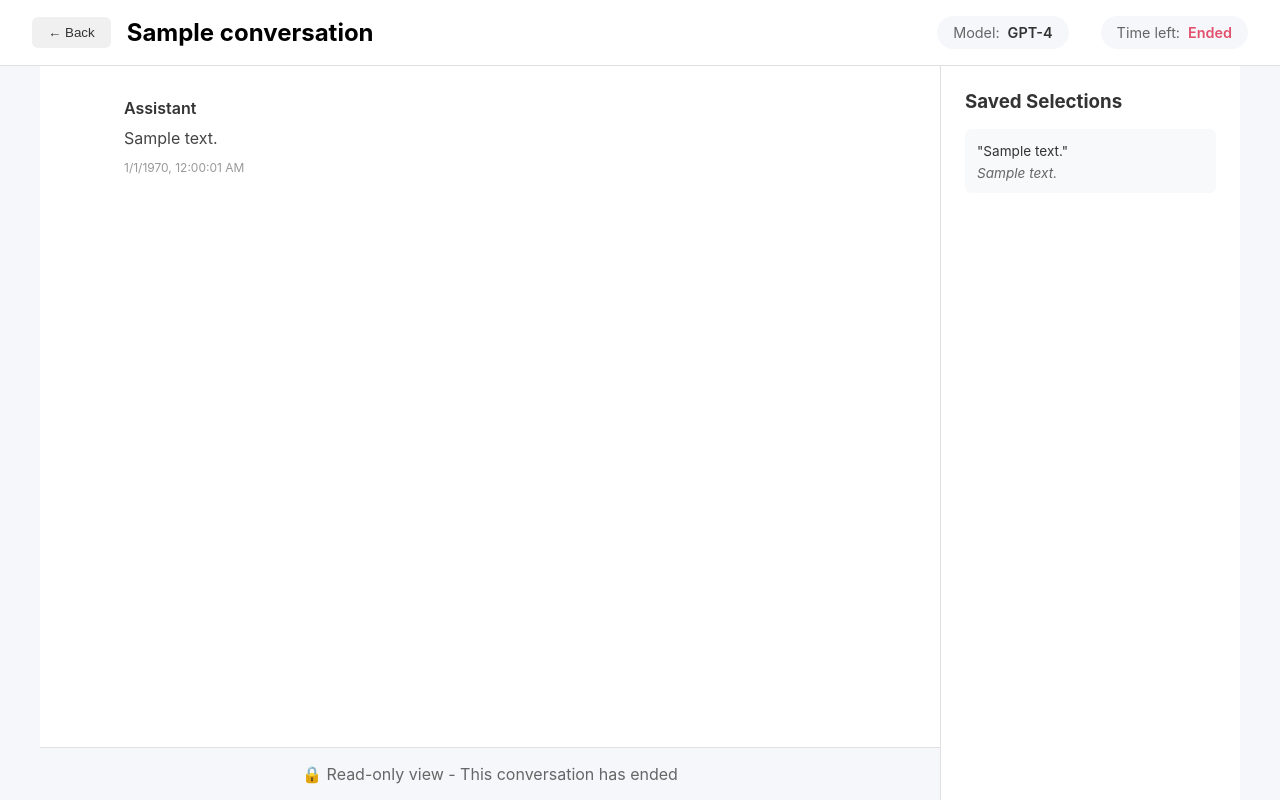
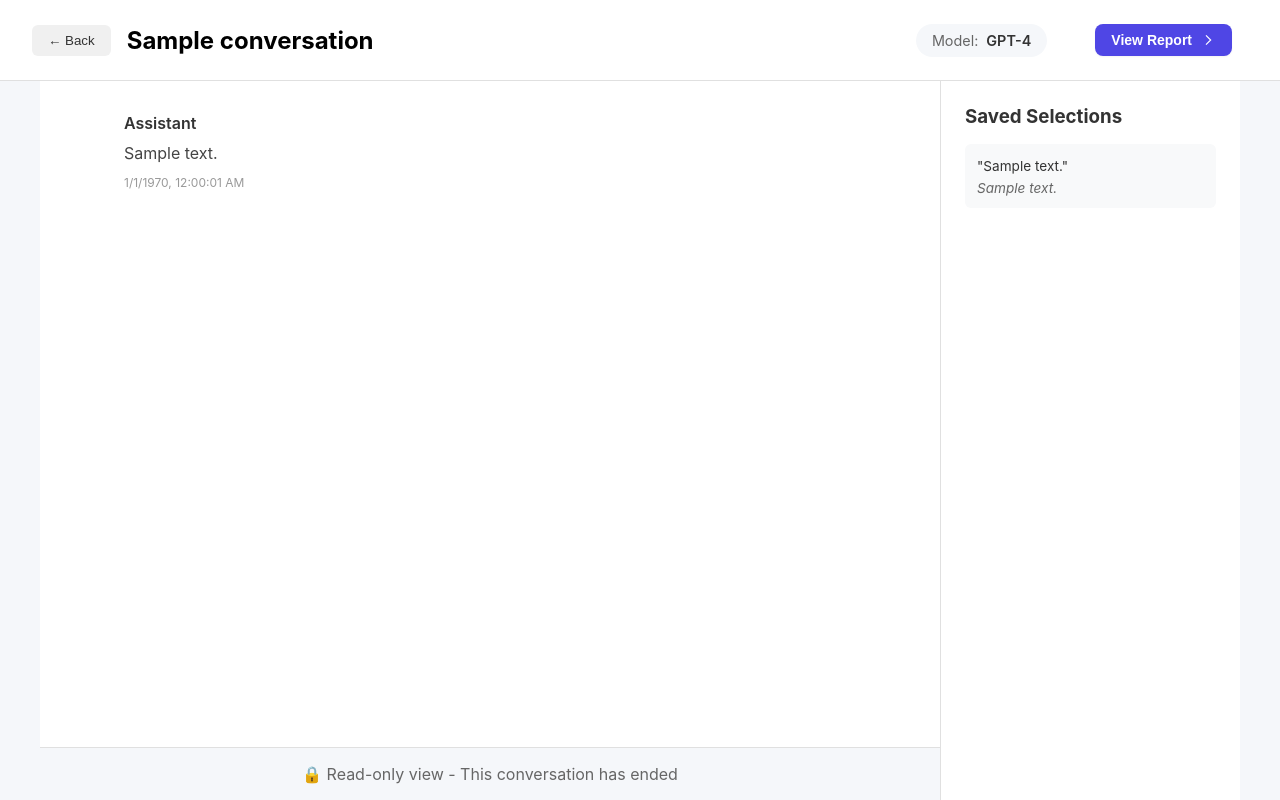
Before and after one commit to khaihtruong/cosmos, a Flask app: page /conversation/1 in a window 1280 px wide. Run offline with Flask 3, Linux system fonts and the light colour scheme; a user stored in the database is signed in; data comes from the database, SQL or seed files in the repository; tables that the repository leaves empty hold one stand-in row (values such as "Sample post"); some libraries are stand-ins or nearby versions.

Commit message:
feat: Add View Report button to ended chats

```diff
--- a/llm_chat/routes/conversations.py
+++ b/llm_chat/routes/conversations.py
@@ -97,10 +97,12 @@ def get_conversation_data(conversation_id):
 
     # Get window info if conversation belongs to a window
     window_end_date = None
+    window_id = None
     if conversation.window_id:
         window = ChatWindow.query.get(conversation.window_id)
         if window:
             window_end_date = window.end_date
+            window_id = window.id
 
     return jsonify({
         'id': conversation.id,
@@ -114,6 +116,7 @@ def get_conversation_data(conversation_id):
             'name': SystemPrompt.query.get(conversation.system_prompt_id).name if conversation.system_prompt_id else None
         },
         'window_end_date': window_end_date,
+        'window_id': window_id,
         'messages': [m.to_dict() for m in messages]
     })
 
--- a/templates/conversation.html
+++ b/templates/conversation.html
@@ -483,6 +483,26 @@
         <button onclick="saveSelection()">💾 Save Selection</button>
     </div>
 
+    <!-- Report modal -->
+    <div id="reportModal" style="display: none; position: fixed; inset: 0; z-index: 1000; background: rgba(0,0,0,0.4); padding: 1rem; backdrop-filter: blur(4px);">
+        <div style="margin: 0 auto; height: 100%; max-width: 64rem; display: flex; align-items: center; justify-content: center;">
+            <div style="position: relative; display: flex; flex-direction: column; max-height: 100%; width: 100%; overflow: hidden; border-radius: 1rem; background: white; box-shadow: 0 25px 50px -12px rgba(0,0,0,0.25);">
+                <div style="display: flex; align-items: center; justify-content: space-between; border-bottom: 1px solid #e0e0e0; padding: 1rem 1.5rem;">
+                    <h2 style="font-size: 1.125rem; font-weight: 600; color: #333;">Session Report</h2>
+                    <button type="button" onclick="closeReportModal()" style="padding: 0.25rem; color: #999; border: none; background: transparent; cursor: pointer; border-radius: 0.375rem; transition: color 0.2s;">
+                        <span style="position: absolute; width: 1px; height: 1px; padding: 0; margin: -1px; overflow: hidden; clip: rect(0,0,0,0); white-space: nowrap; border: 0;">Close modal</span>
+                        <svg style="width: 1.25rem; height: 1.25rem;" viewBox="0 0 24 24" fill="none" stroke="currentColor" stroke-width="1.8">
+                            <path d="M6 6l12 12M6 18L18 6"/>
+                        </svg>
+                    </button>
+                </div>
+                <div id="reportContent" style="flex: 1; overflow-y: auto; padding: 1.5rem;">
+                    <!-- Report content will be loaded here -->
+                </div>
+            </div>
+        </div>
+    </div>
+
     <script>
         const conversationId = {{ conversation_id }};
         const canSendMessages = {{ 'true' if can_send_messages else 'false' }};
@@ -490,6 +510,7 @@
         let selectedMessageIds = [];
         let conversationData = null;
         let countdownInterval = null;
+        let windowId = null;
 
         async function loadConversationData() {
             try {
@@ -504,6 +525,11 @@
                 document.getElementById('conversationTitle').textContent = conversationData.title;
                 document.getElementById('modelName').textContent = conversationData.model.name;
                 document.getElementById('promptName').textContent = conversationData.system_prompt ? conversationData.system_prompt.name : 'Default';
+
+                // Store window_id for report access
+                if (conversationData.window_id) {
+                    windowId = conversationData.window_id;
+                }
 
                 // Start countdown timer if window has end date
                 if (conversationData.window_end_date) {
@@ -895,8 +921,15 @@
                 const timeLeft = endTimestamp - now;
 
                 if (timeLeft <= 0) {
-                    timeValueEl.textContent = 'Ended';
-                    timerEl.classList.add('warning');
+                    // Replace the time remaining display with a View Report button
+                    timerEl.innerHTML = `<button onclick="viewWindowReport()" style="display: inline-flex; align-items: center; justify-content: center; gap: 0.5rem; border-radius: 0.5rem; background: #4f46e5; padding: 0.5rem 1rem; font-size: 0.875rem; font-weight: 600; color: white; box-shadow: 0 1px 2px 0 rgba(0, 0, 0, 0.05); transition: background 0.2s; border: none; cursor: pointer;" onmouseover="this.style.background='#4338ca'" onmouseout="this.style.background='#4f46e5'">
+                        View Report
+                        <svg style="width: 1rem; height: 1rem;" viewBox="0 0 24 24" fill="none" stroke="currentColor" stroke-width="1.8">
+                            <path d="M9 5l7 7-7 7"/>
+                        </svg>
+                    </button>`;
+                    timerEl.classList.remove('warning');
+                    timerEl.style.background = 'transparent';
                     if (countdownInterval) {
                         clearInterval(countdownInterval);
                     }
@@ -938,6 +971,42 @@
 
         function goBack() {
             window.location.href = '/dashboard';
+        }
+
+        async function viewWindowReport() {
+            if (!windowId) {
+                showError('No report available for this conversation');
+                return;
+            }
+
+            try {
+                // First get the report ID for this window
+                const reportsResponse = await fetch('/api/reports/');
+                if (!reportsResponse.ok) throw new Error('Failed to load reports');
+                const reports = await reportsResponse.json();
+
+                // Find the report for this window
+                const report = reports.find(r => r.window_id === windowId);
+                if (!report) {
+                    showError('No report found for this session');
+                    return;
+                }
+
+                // Load the report HTML
+                const response = await fetch(`/api/reports/html/${report.id}`);
+                if (!response.ok) throw new Error('Failed to load report');
+                const data = await response.json();
+
+                document.getElementById('reportContent').innerHTML = data.html || '<p style="color: #666;">No content available.</p>';
+                document.getElementById('reportModal').style.display = 'block';
+            } catch (error) {
+                console.error('Error loading report:', error);
+                showError('Failed to load report. Please try again.');
+            }
+        }
+
+        function closeReportModal() {
+            document.getElementById('reportModal').style.display = 'none';
         }
 
         async function editTitle() {
```
